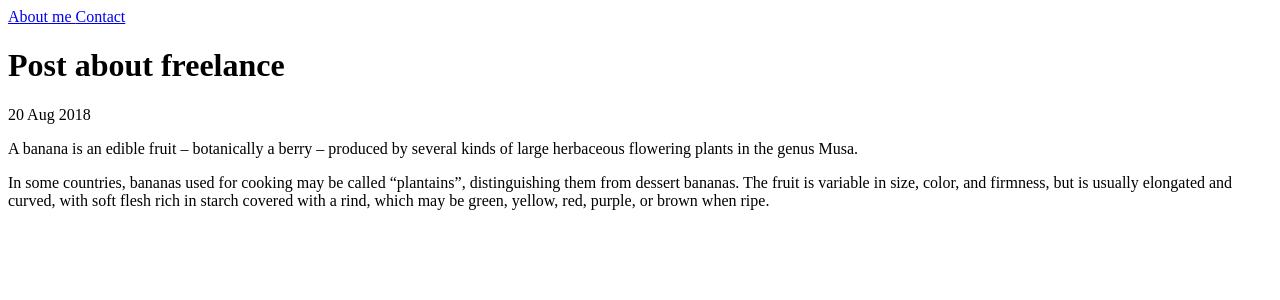
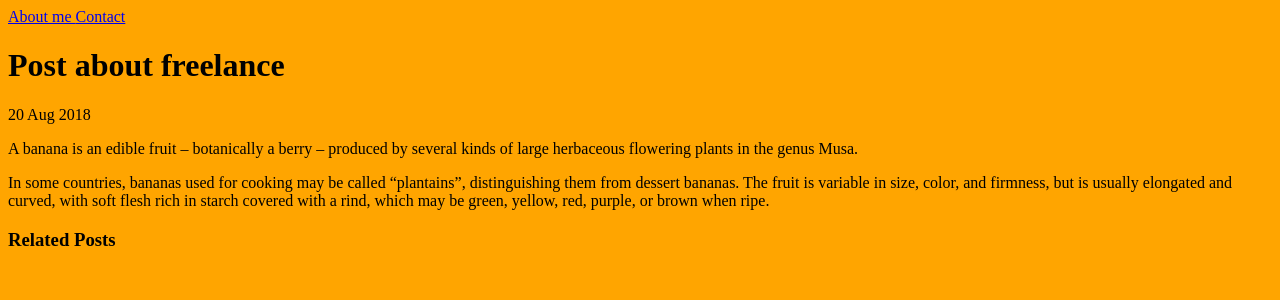
Before and after one commit to irensaywhen/iren-says-blog, a Jekyll site: the page built from _posts/Freelance/2018-08-20-freelance.md, in a window 1280 px wide. Shown: the top 300 px of the page. Built offline with Jekyll 4.4.1, drawn with Linux system fonts in a browser that asks for light colours.

Commit message:
Issue with stylesheet fixed

```diff
--- /dev/null
+++ b/_includes/related_posts.html
@@ -0,0 +1,17 @@
+<div
+    class="related">
+    <h3>Related Posts</h3>
+    {% assign firstCategory = page.categories | first %}
+    {% assign relatedCount = 0 %}
+    {% for related in site.categories[firstCategory] %}
+        {% unless page.permalink == related.permalink %}
+            {% assign relatedCount = relatedCount | plus: 1 %}
+            <a
+                href="{{related.permalink}}">{{ related.title }}</a>
+        {% endunless %}
+
+        {% if relatedCount == 3 %}
+            {% break %}
+        {% endif %}
+    {% endfor %}
+</div>
--- a/_layouts/default.html
+++ b/_layouts/default.html
@@ -4,7 +4,7 @@
     <meta charset="UTF-8" />
     <meta name="viewport" content="width=device-width, initial-scale=1.0" />
     <title>{{ page.title }}</title>
-    <link rel="stylesheet" href="assets/css/main.css" />
+    <link rel="stylesheet" href="{{ site.url }}/assets/css/main.css" />
   </head>
   <body>
     {% include navigation.html %}
--- a/_layouts/post.html
+++ b/_layouts/post.html
@@ -5,3 +5,5 @@
 <p>{{ page.date | date_to_string }}</p>
 
 {{ content }}
+
+{% include related_posts.html %}
```
